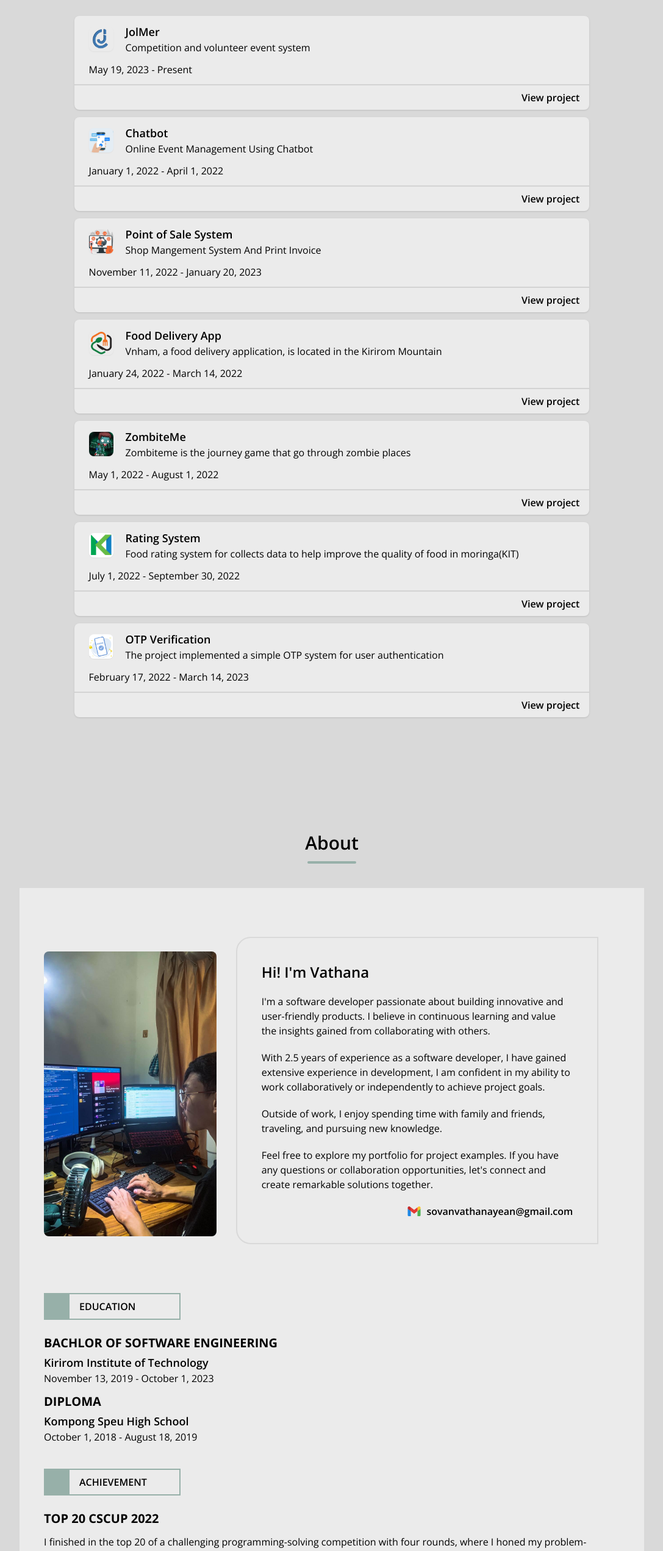
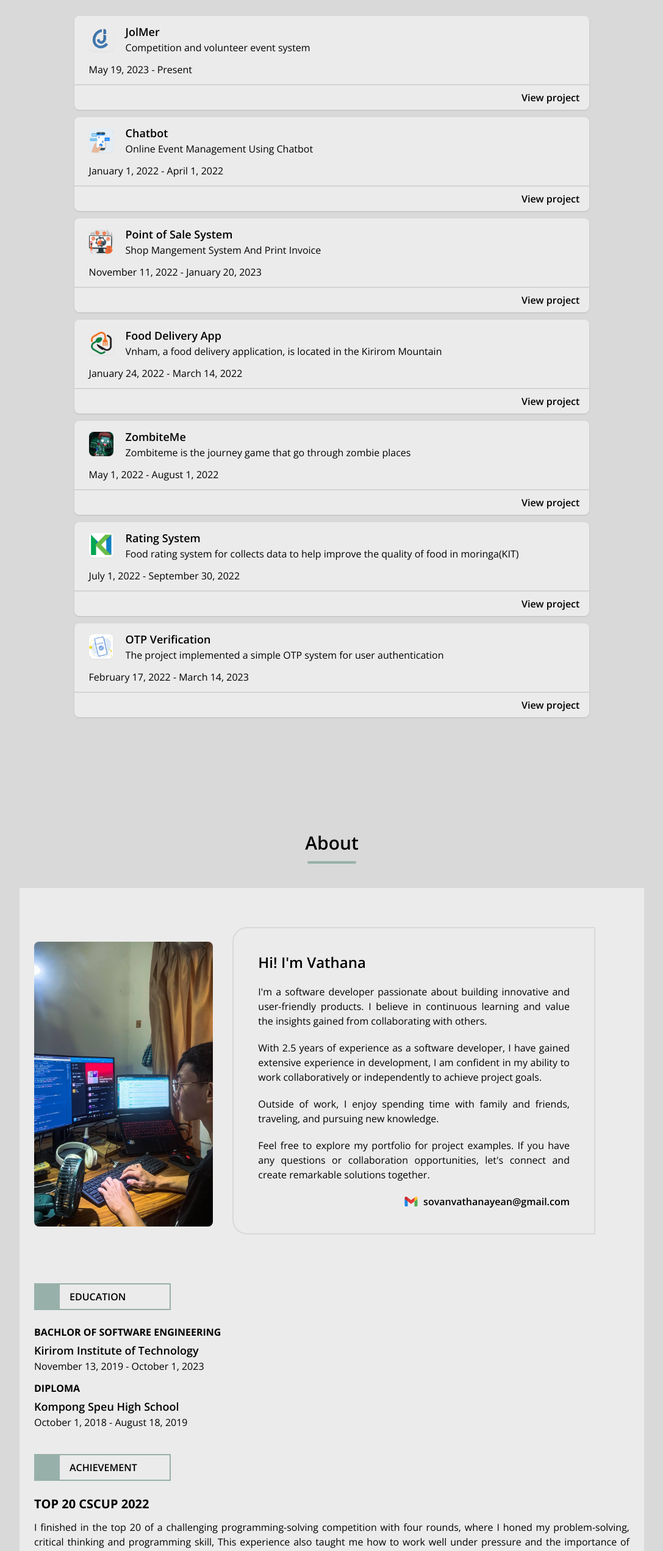
Before and after one commit to Yeansovanvathana/Portfolio_V2, a Next.js app: page / in a window 1280 px wide. Shown: the part 2713-5256 px from the top of the page at 61% size, without its empty margins (96-1183 px from the left). Built offline with nearby package versions, Linux system fonts and the light colour scheme.

Commit message:
Update fontsize

```diff
--- a/components/About.jsx
+++ b/components/About.jsx
@@ -12,7 +12,7 @@ export const About = () => {
           <h1 className="text-3xl md:text-3xl font-semibold">About</h1>
           <div className="h-[4px] rounded-full bg-secondary-400 w-20"></div>
         </div>
-        <div className="relative p-10 bg-primary-200 w-full dark:bg-gray-600">
+        <div className="relative p-6 bg-primary-200 w-full dark:bg-gray-600">
           <div className="grid grid-cols-1 md:grid-cols-3 auto-cols-max ">
             <Image
               src="/VathanaCode.jpg"
@@ -21,26 +21,26 @@ export const About = () => {
               height={300}
               className="w-[50%] md:w-[90%] md:h-[80%] md:my-16"
             />
-            <div className="my-10 space-y-5 md:p-3 lg:p-10 md:border-primary-100 md:border-2 rounded-l-3xl md:col-span-2 max-w-prose">
-              <h3 className="text-2xl lg:text-2xl font-semibold">
+            <div className="my-10 space-y-5 md:p-3 lg:p-10 md:border-primary-100 md:border-2 rounded-l-3xl md:col-span-2 max-w-prose text-justify">
+              <h3 className="text-xl lg:text-2xl font-semibold">
                 Hi! I'm Vathana
               </h3>
-              <p className="text-base">
+              <p className="text-sm md:text-base">
                 I'm a software developer passionate about building innovative
                 and user-friendly products. I believe in continuous learning and
                 value the insights gained from collaborating with others.
               </p>
-              <p className="text-base">
+              <p className="text-sm md:text-base">
                 With 2.5 years of experience as a software developer, I have
                 gained extensive experience in development, I am confident in my
                 ability to work collaboratively or independently to achieve
                 project goals.
               </p>
-              <p className="text-base">
+              <p className="text-sm md:text-base">
                 Outside of work, I enjoy spending time with family and friends,
                 traveling, and pursuing new knowledge.
               </p>
-              <p className="text-base">
+              <p className="text-sm md:text-base">
                 Feel free to explore my portfolio for project examples. If you
                 have any questions or collaboration opportunities, let's connect
                 and create remarkable solutions together.
@@ -53,7 +53,9 @@ export const About = () => {
                   className="Button"
                   alt=""
                 />
-                <p className="font-semibold">sovanvathanayean@gmail.com</p>
+                <p className="font-semibold text-sm md:text-base">
+                  sovanvathanayean@gmail.com
+                </p>
               </div>
             </div>
           </div>
@@ -66,25 +68,25 @@ export const About = () => {
             </div>
             <div className="space-y-3 mt-6">
               <div className="space-y-1">
-                <h3 className="uppercase font-bold text-xl ">
+                <h3 className="uppercase font-bold text-base ">
                   Bachlor of software engineering
                 </h3>
                 <div>
                   <p className="font-semibold md:text-lg">
                     Kirirom Institute of Technology
                   </p>
-                  <p className="font-normal text-base">
+                  <p className="font-normal text-sm md:text-base">
                     November 13, 2019 - October 1, 2023
                   </p>
                 </div>
               </div>
               <div className="space-y-1">
-                <h3 className="uppercase font-bold text-xl ">Diploma</h3>
+                <h3 className="uppercase font-bold text-base ">Diploma</h3>
                 <div>
                   <p className="font-semibold md:text-lg">
                     Kompong Speu High School
                   </p>
-                  <p className="font-normal text-base">
+                  <p className="font-normal text-sm md:text-base">
                     October 1, 2018 - August 18, 2019
                   </p>
                 </div>
@@ -100,13 +102,12 @@ export const About = () => {
               <h3 className="uppercase font-bold text-xl ">
                 Top 20 cscup 2022
               </h3>
-              <p className="font-normal text-base">
-                {" "}
+              <p className="font-normal text-justify text-sm md:text-base">
                 I finished in the top 20 of a challenging programming-solving
                 competition with four rounds, where I honed my problem-solving,
                 critical thinking and programming skill, This experience also
                 taught me how to work well under pressure and the importance of
-                self-learning{" "}
+                self-learning
               </p>
             </div>
           </div>
--- a/components/Feedback.jsx
+++ b/components/Feedback.jsx
@@ -26,7 +26,7 @@ export const Feedback = () => {
           hidden: { opacity: 0, y: 50 },
           visible: { opacity: 1, y: 0 },
         }}
-        className="flex flex-col lg:flex-row bg-primary-200 dark:bg-gray-600 rounded-lg shadow justify-center items-center m-auto py-5 lg:py-2 px-4"
+        className="flex w-[300px] md:w-full flex-col lg:flex-row bg-primary-200 dark:bg-gray-600 rounded-lg shadow justify-center items-center m-auto py-5 lg:py-2 px-4"
       >
         <div className="w-14 h-14 relative">
           <Image
@@ -85,7 +85,7 @@ export const Feedback = () => {
           hidden: { opacity: 0, y: 50 },
           visible: { opacity: 1, y: 0 },
         }}
-        className="flex flex-col lg:flex-row bg-primary-200 dark:bg-gray-600 rounded-lg shadow justify-center items-center m-auto py-5 lg:py-2 my-4 px-4"
+        className="flex w-[300px] md:w-full flex-col lg:flex-row bg-primary-200 dark:bg-gray-600 rounded-lg shadow justify-center items-center m-auto py-5 lg:py-2 my-4 px-4"
       >
         <div className="w-14 h-14 relative">
           <Image
@@ -144,7 +144,7 @@ export const Feedback = () => {
           hidden: { opacity: 0, y: 50 },
           visible: { opacity: 1, y: 0 },
         }}
-        className="flex flex-col lg:flex-row bg-primary-200 dark:bg-gray-600 rounded-lg shadow justify-center items-center m-auto py-5 lg:py-2 px-4"
+        className="flex w-[300px] md:w-full flex-col lg:flex-row bg-primary-200 dark:bg-gray-600 rounded-lg shadow justify-center items-center m-auto py-5 lg:py-2 px-4"
       >
         <div className="w-14 h-14 relative">
           <Image
--- a/components/Project.jsx
+++ b/components/Project.jsx
@@ -47,7 +47,7 @@ export const Project = () => {
                 hidden: { opacity: 0, y: 50 },
                 visible: { opacity: 1, y: 0 },
               }}
-              className="md:w-[80%]  bg-primary-200 dark:bg-gray-700 rounded-lg shadow h-auto relative"
+              className="md:w-[80%] text-sm md:text-base bg-primary-200 dark:bg-gray-700 rounded-lg shadow h-auto relative"
             >
               <div className="px-6 py-3 space-y-3">
                 <div className="flex items-center space-x-5">
@@ -58,11 +58,11 @@ export const Project = () => {
                     className="w-10 h-10 rounded-lg shadow-sm"
                     alt=""
                   />
-                  <div>
+                  <div className="w-[240px] md:w-full">
                     <h2 className="font-semibold text-lg">{data.project}</h2>
-                    <p className="max-w-xs md:max-w-3xl">
-                      {data.project_description}
-                    </p>
+                    <div className="max-w-xs md:max-w-3xl overflow-hidden">
+                      <p className="text-left">{data.project_description}</p>
+                    </div>
                   </div>
                 </div>
                 <p>{data.project_date}</p>
@@ -105,7 +105,7 @@ export const Project = () => {
                       <h3 className="font-semibold md:text-xl p-2">
                         {data.project_id}
                       </h3>
-                      <ul className="space-y-2">
+                      <ul className="space-y-2 text-justify">
                         {data.work_exp.map((expLine, index) => (
                           <li key={index}>{expLine}</li>
                         ))}
```
